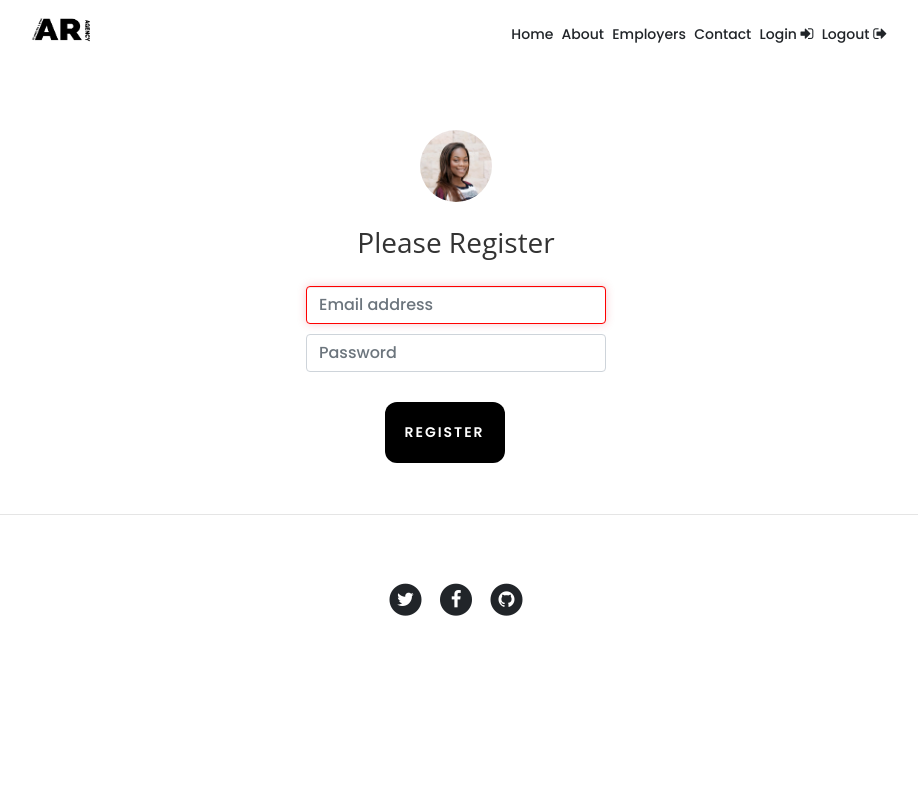
After one commit to ayotundeakinsola/third-milestone-project, a Flask app: page /register in a window 1280 px wide. The commit adds this page. Shown: the whole page, without its empty margins (184-1102 px from the left). Run offline with Flask 2, Linux system fonts and the light colour scheme; some libraries are stand-ins or nearby versions.

Commit message:
added a login and logout function to the website. Also created a registration page

```diff
--- a/run.py
+++ b/run.py
@@ -1,9 +1,13 @@
 import os
-from flask import Flask, render_template, redirect, request, url_for
+from flask import Flask, render_template, redirect, request, url_for, session, flash
 from flask_pymongo import PyMongo
 from bson.objectid import ObjectId
+import bcrypt
 
 app = Flask(__name__)
+
+# Set the secret key to some random bytes. Keep this really secret!
+app.secret_key = 'mysecret'
 
 app.config["MONGO_DBNAME"] = 'recruitment'
 app.config["MONGO_URI"] = 'mongodb+srv://root:r00tUser@myfirstcluster-qowfo.mongodb.net/recruitment?retryWrites=true&w=majority'
@@ -42,9 +46,43 @@ def employer_form():
 def vacancies():
     return render_template("vacancy.html", title='Vacancy')
 
-@app.route('/login')
+@app.route('/login', methods = ['POST', 'GET'])
 def login():
-    return render_template("login.html", title='Vacancy')
+    if request.method== 'POST':
+        users = mongo.db.users
+        login_user = users.find_one({'name' : request.form['email']})
+
+        if login_user:
+            if bcrypt.hashpw(request.form['password'].encode ('utf-8'), login_user['password']) == login_user['password']:
+                session['email'] = request.form['email']
+                return redirect(url_for('index'))
+
+        return 'Invalid email/password combination'
+
+    return render_template("login.html", title='Login')
+
+@app.route('/logout')
+def logout():
+    session.pop('email', None)
+    flash('You were just logged out')
+    return redirect(url_for('index'))
+
+
+@app.route('/register', methods=['POST', 'GET'])
+def register():
+    if request.method== 'POST':
+        users = mongo.db.users
+        existing_user = users.find_one({'name': request.form['email']})
+
+        if existing_user is None:
+            hashpass = bcrypt.hashpw(request.form['password'].encode ('utf-8'), bcrypt.gensalt())
+            users.insert({'name': request.form['email'], 'password':hashpass})
+            session['email'] = request.form['email']
+            return redirect(url_for('login'))
+
+        return 'That email already exists!'
+
+    return render_template("register.html", title='Register')
 
 if __name__ == '__main__':
     app.run(host=os.environ.get('IP'),
--- a/templates/base.html
+++ b/templates/base.html
@@ -11,8 +11,6 @@
         <link href="{{ url_for('static', filename='vendor/bootstrap/css/bootstrap.min.css') }}" rel="stylesheet">
         <link href="https://fonts.googleapis.com/css2?family=Poppins:wght@500;600;700;800&family=Raleway:wght@500;600;700;800&display=swap" rel="stylesheet">
         <link rel="stylesheet" href="https://cdnjs.cloudflare.com/ajax/libs/font-awesome/4.7.0/css/font-awesome.min.css">
-        <link href="/docs/4.3/dist/css/bootstrap.min.css" rel="stylesheet" integrity="sha384-ggOyR0iXCbMQv3Xipma34MD+dH/1fQ784/j6cY/iJTQUOhcWr7x9JvoRxT2MZw1T" crossorigin="anonymous">
-        <link href="signin.css" rel="stylesheet">
         <link rel="canonical" href="https://getbootstrap.com/docs/4.3/examples/sign-in/">
         <link rel="stylesheet" href="{{ url_for('static', filename='css/clean-blog.min.css') }}" type="text/css" />
         <link rel="stylesheet" href="{{ url_for('static', filename='css/styles.css') }}" type="text/css" />
@@ -38,6 +36,9 @@
                 </li>
                 <li>
                     <a href="{{ url_for('login') }}">Login <i class="fa fa-sign-in" style="font-size:15px"></i></a>
+                </li>
+                   <li>
+                    <a href="{{ url_for('logout') }}">Logout <i class="fa fa-sign-out" style="font-size:15px"></i></a>
                 </li>
             </ul>
                 <div class="burger">
--- /dev/null
+++ b/templates/register.html
@@ -0,0 +1,15 @@
+{% extends "base.html" %} {% block content %}
+
+  <body class="text-center">
+    <form class="form-signin"action="{{ url_for('register') }}" method="POST">
+        <img class="mb-4" src="static/img/ruth.jpg" alt="" width="72" height="72">
+        <h1 class="h3 mb-3 font-weight-normal">Please Register</h1>
+        <label for="inputEmail" class="sr-only">Email address</label>
+        <input type="email" id="inputEmail" class="form-control" name="email" placeholder="Email address" required autofocus>
+        <label for="inputPassword" class="sr-only">Password</label>
+        <input type="password" id="inputPassword" class="form-control" name="password" placeholder="Password" required>
+        <button class="btn1 button1" type="submit">Register</button>
+    </form>
+</body>
+
+{% endblock %}
```
Also changed, not shown: templates/employerform.html (+6 -6 lines), templates/login.html (+7 -3 lines).
